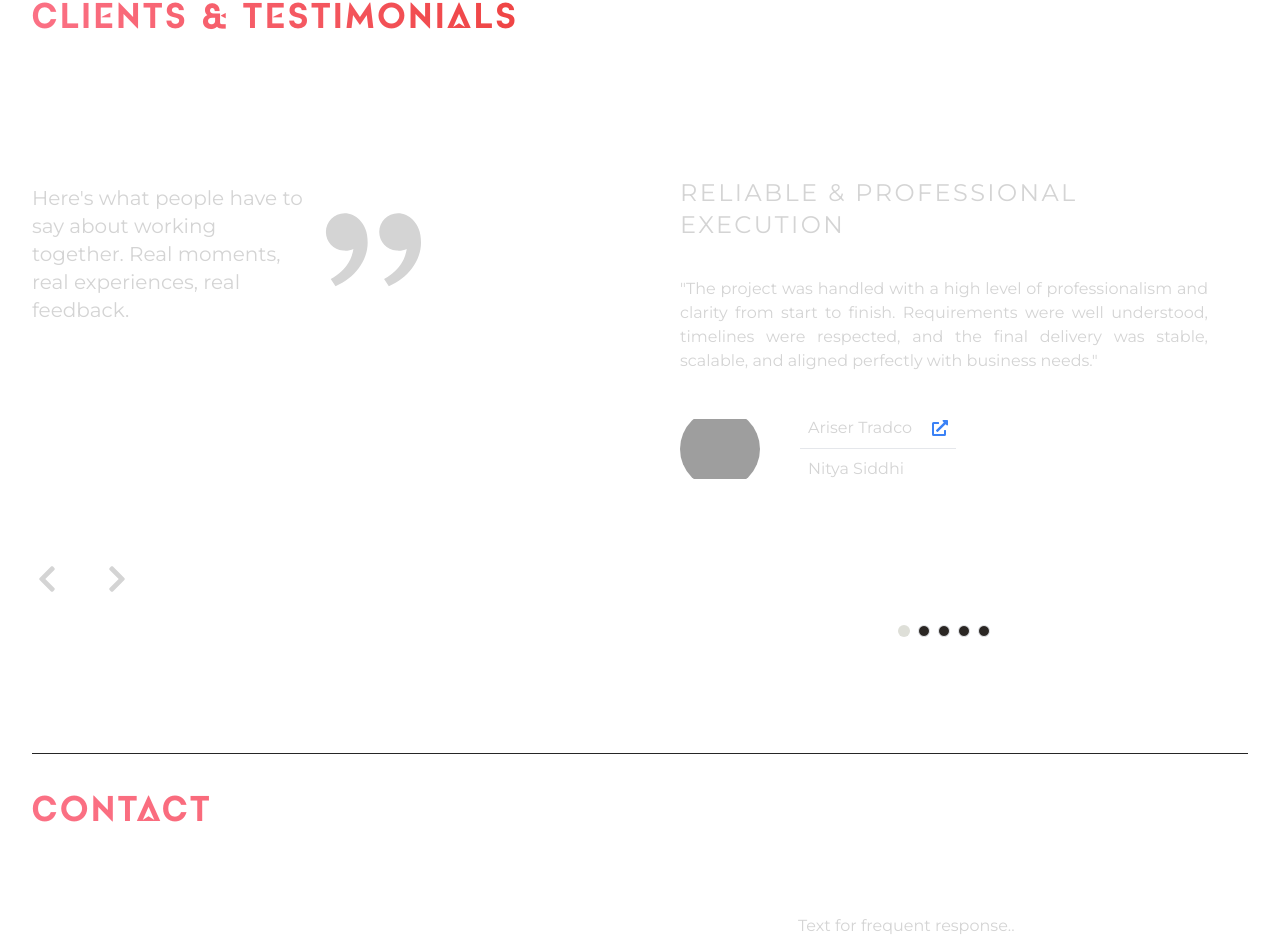
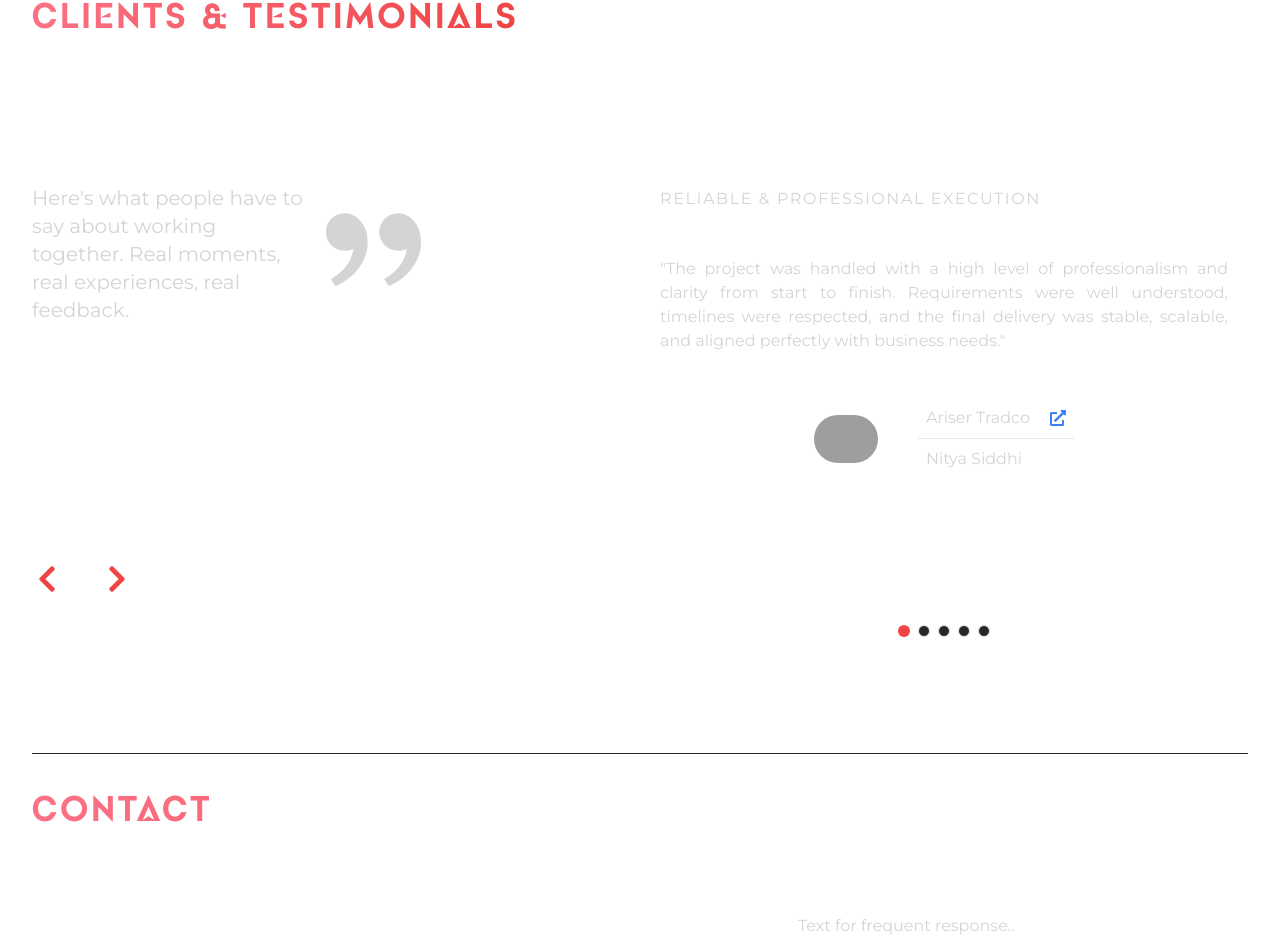
Before and after one commit to kssaxena/Portfolio, a React (Vite) app: page / in a window 1280 px wide. Shown: the part 4425-5363 px from the top of the page. Built offline with nearby package versions, Linux system fonts and the light colour scheme; grey boxes are pictures that could not be loaded; a web font is replaced by a local one.

Commit message:
feat: improve styling and layout of Clients component for enhanced visual appeal

```diff
--- a/src/components/Clients.jsx
+++ b/src/components/Clients.jsx
@@ -21,17 +21,17 @@ const Clients = () => {
     onReadMore,
   }) => {
     return (
-      <div className="h-96 rounded-lg flex flex-col m-5 justify-evenly items-start px-5 select-none">
-        <h1 className="stars uppercase w-full flex justify-start items-start text-2xl tracking-widest">
+      <div className="h-96 w-full rounded-lg flex flex-col m-5 justify-evenly items-start select-none">
+        <h1 className="stars uppercase w-full flex justify-start items-start tracking-widest text-center md:text-left">
           {title}
         </h1>
-        <div className="review">
+        <div className="review w-full">
           <h1 className="text-justify">"{description}"</h1>
         </div>
-        <div className="flex justify-center items-center gap-10">
+        <div className="flex justify-center items-center gap-10 w-full">
           <img
             src={projectLogo}
-            className=" w-20 h-20 rounded-full object-contain"
+            className=" w-16 h-1w-16 rounded-full object-contain"
             alt={name}
           />
           <h1>
@@ -62,7 +62,7 @@ const Clients = () => {
     const totalSlides = testimonials.length;
 
     return (
-      <div className="flex justify-between items-center">
+      <div className="flex justify-between items-center ">
         <div className="text-xl lg:flex flex-col justify-around items-start w-1/3 gap-60 hidden">
           <h1 className="flex justify-center items-start ">
             <span>
@@ -75,14 +75,14 @@ const Clients = () => {
           </h1>
           <div className="flex justify-center items-center gap-10">
             <button onClick={prevSlide} className="text-3xl">
-              <FaChevronLeft />
+              <FaChevronLeft className="text-red-500"/>
             </button>
             <button onClick={nextSlide} className="text-3xl">
-              <FaChevronRight />
+              <FaChevronRight className="text-red-500"/>
             </button>
           </div>
         </div>
-        <div className="overflow-hidden lg:w-1/2 w-[90%]">
+        <div className="overflow-hidden lg:w-1/2">
           <div>
             <div
               className="flex transition-transform duration-700 ease-in-out rounded-xl"
@@ -111,18 +111,18 @@ const Clients = () => {
                 <button
                   key={index}
                   className={`h-3 w-3 rounded-full ${
-                    index === current ? "bg-[#DEDFD8]" : "bg-[#2A2623] border"
+                    index === current ? "bg-red-500" : "bg-[#2A2623] border"
                   }`}
                   onClick={() => setCurrent(index)}
                 />
               ))}
             </div>
-            <div className="lg:hidden flex justify-center items-center gap-10">
-              <button onClick={prevSlide} className="text-3xl">
-                <FaChevronLeft />
+            <div className="lg:hidden flex justify-center items-center gap-10 ">
+              <button onClick={prevSlide} className="text-xl">
+                <FaChevronLeft className="text-red-500"/>
               </button>
-              <button onClick={nextSlide} className="text-3xl">
-                <FaChevronRight />
+              <button onClick={nextSlide} className="text-xl">
+                <FaChevronRight className="text-red-500"/>
               </button>
             </div>
           </div>
```
